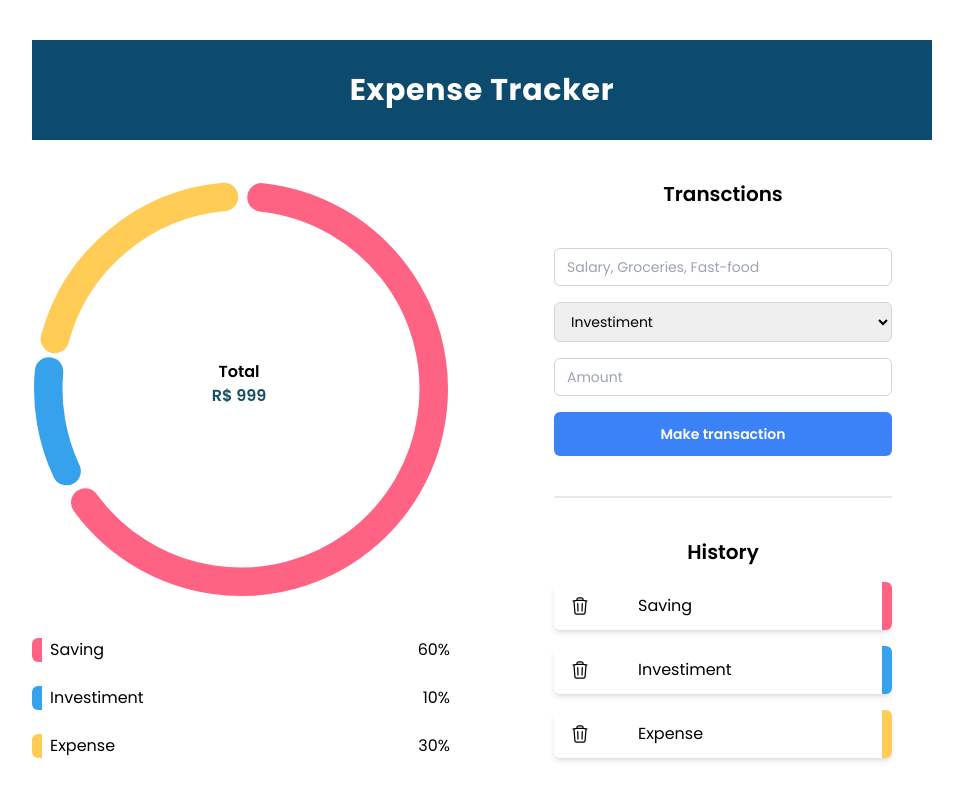
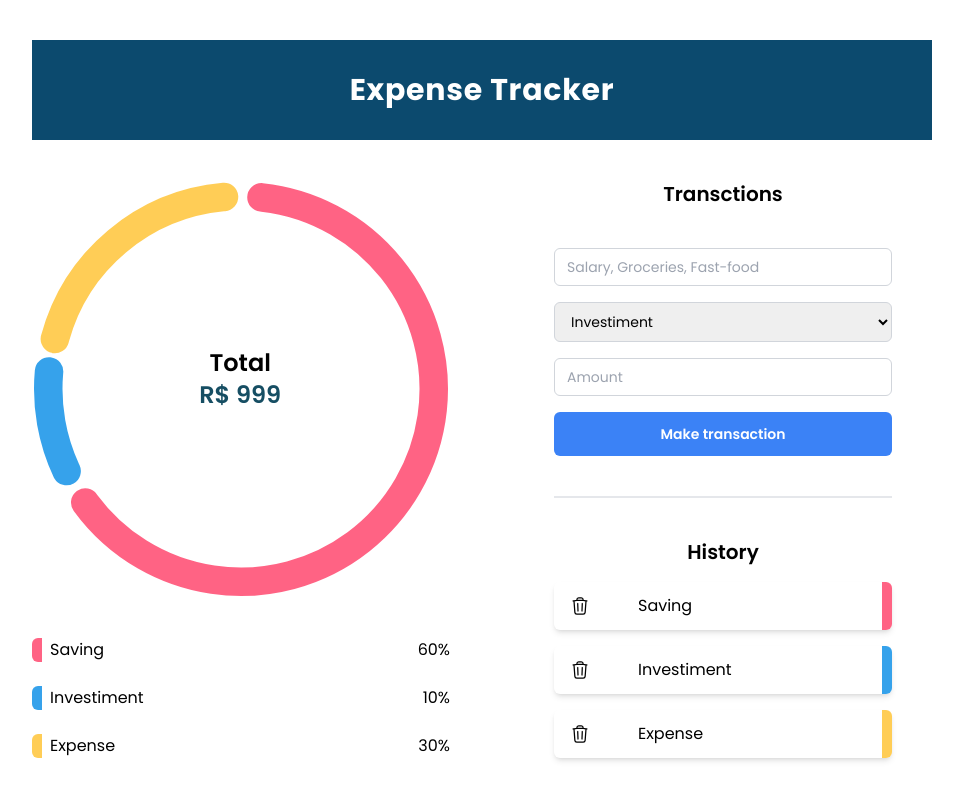
Before and after one commit to ngrpedro/exp_tracker_frontend, a React (Vite) app: page / in a window 1280 px wide. Shown: the top 800 px of the page, without its empty margins (158-1121 px from the left). Built offline with nearby package versions, Linux system fonts and the light colour scheme.

Commit message:
init - set frontend

```diff
--- a/src/components/Graph.jsx
+++ b/src/components/Graph.jsx
@@ -33,9 +33,9 @@ const Graph = () => {
     <div className="">
       <div className="relative">
         <Doughnut {...config}></Doughnut>
-        <div className="absolute top-[43%] left-[43%]">
-          <h1 className="font-semibold">Total</h1>
-          <span className="font-semibold text-cyan-900">R$ 999</span>
+        <div className="absolute top-[40%] left-[40%]">
+          <h1 className="font-semibold text-2xl">Total</h1>
+          <span className="font-semibold text-cyan-900 text-2xl">R$ 999</span>
         </div>
       </div>
       <div className="mt-10">
```
